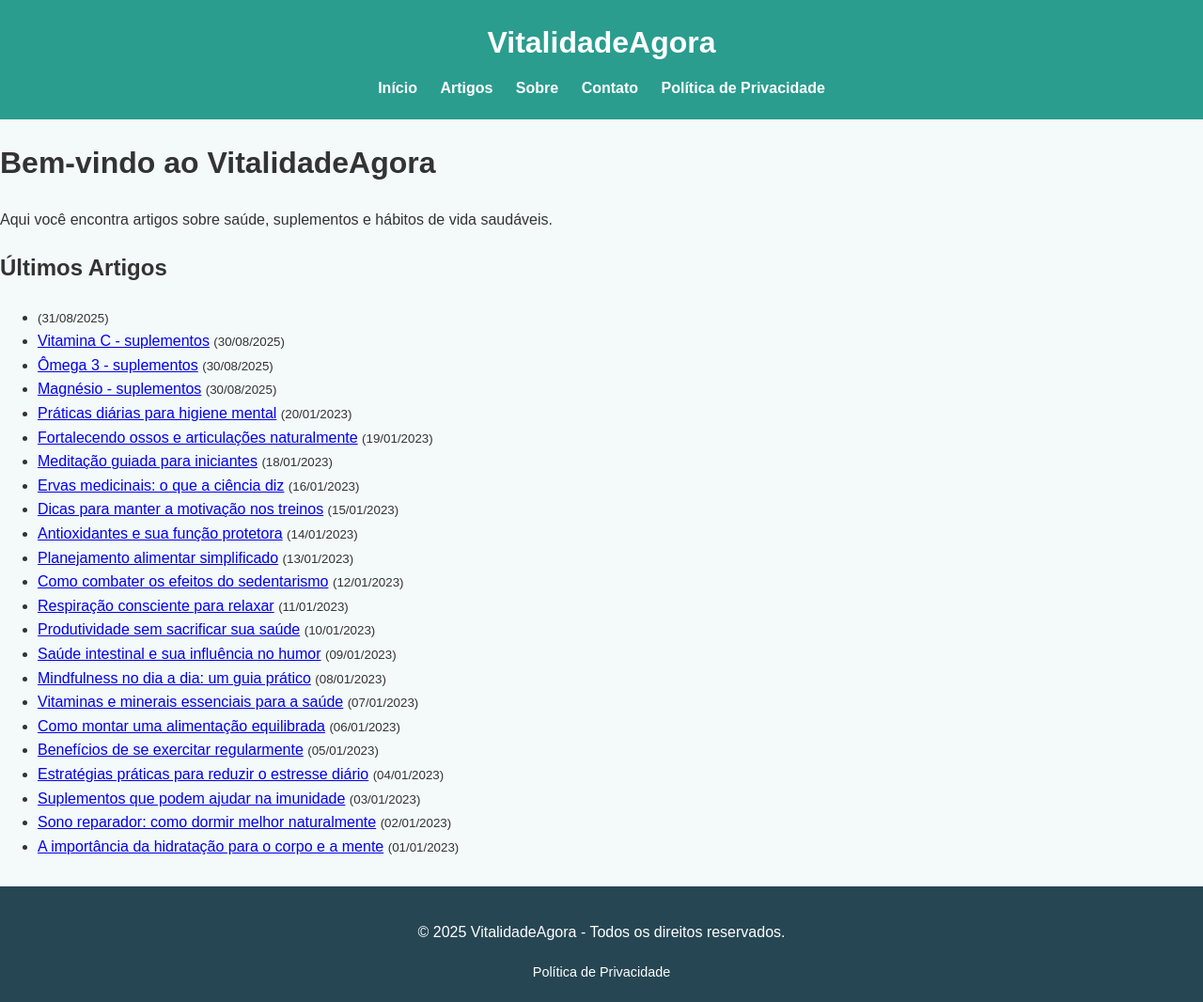
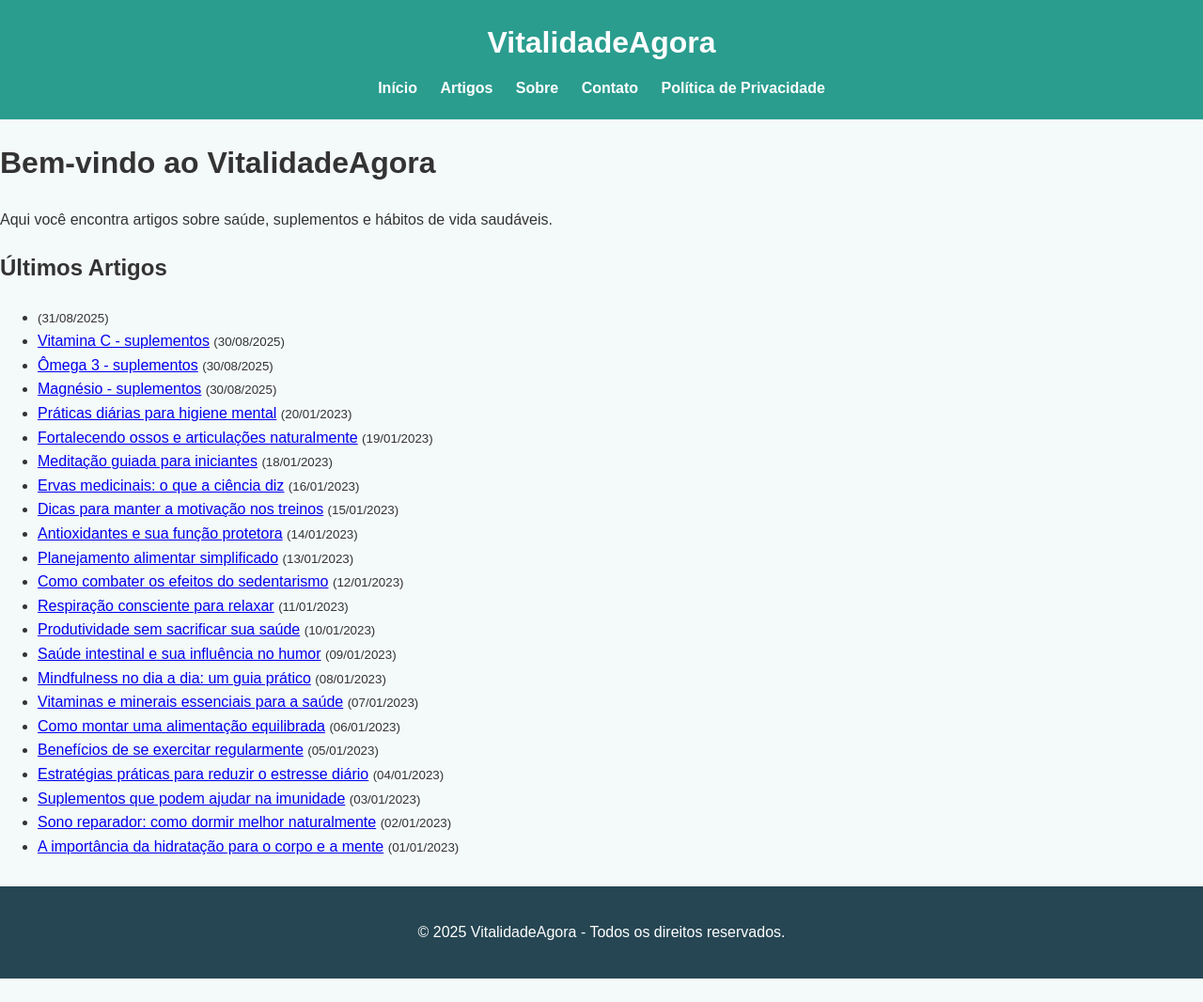
Before and after one commit to nfrs88/vitalidadeagora.github.io, a Jekyll site: the page built from index.md, in a window 1280 px wide. Shown: the whole page at 94% size. Built offline with Jekyll 4.4.1, drawn with Linux system fonts in a browser that asks for light colours; after the commit the page ends 1041 px from its top, so only the background shows below that.

Commit message:
Update default.html

```diff
--- a/_layouts/default.html
+++ b/_layouts/default.html
@@ -68,26 +68,17 @@
       color: white;
       margin-top: 30px;
     }
-    footer nav a {
-      color: #fff;
-      margin: 0 10px;
-      font-weight: normal;
-      font-size: 0.9rem;
-    }
-    footer nav a:hover {
-      text-decoration: underline;
-    }
   </style>
 </head>
 <body>
   <header>
     <h1>{{ site.title }}</h1>
     <nav>
-      <a href="{{ '/' | relative_url }}">Início</a>
-      <a href="{{ '/artigos/' | relative_url }}">Artigos</a>
-      <a href="{{ '/sobre/' | relative_url }}">Sobre</a>
-      <a href="{{ '/contato/' | relative_url }}">Contato</a>
-      <a href="{{ '/politica-privacidade/' | relative_url }}">Política de Privacidade</a>
+      <a href="{{ site.baseurl }}/">Início</a>
+      <a href="{{ site.baseurl }}/artigos/">Artigos</a>
+      <a href="{{ site.baseurl }}/sobre/">Sobre</a>
+      <a href="{{ site.baseurl }}/contato/">Contato</a>
+      <a href="{{ site.baseurl }}/politica-privacidade/">Política de Privacidade</a>
     </nav>
   </header>
 
@@ -97,9 +88,6 @@
 
   <footer>
     <p>© {{ site.time | date: "%Y" }} {{ site.title }} - Todos os direitos reservados.</p>
-    <nav>
-      <a href="{{ '/politica-privacidade/' | relative_url }}">Política de Privacidade</a>
-    </nav>
   </footer>
 </body>
 </html>
```
